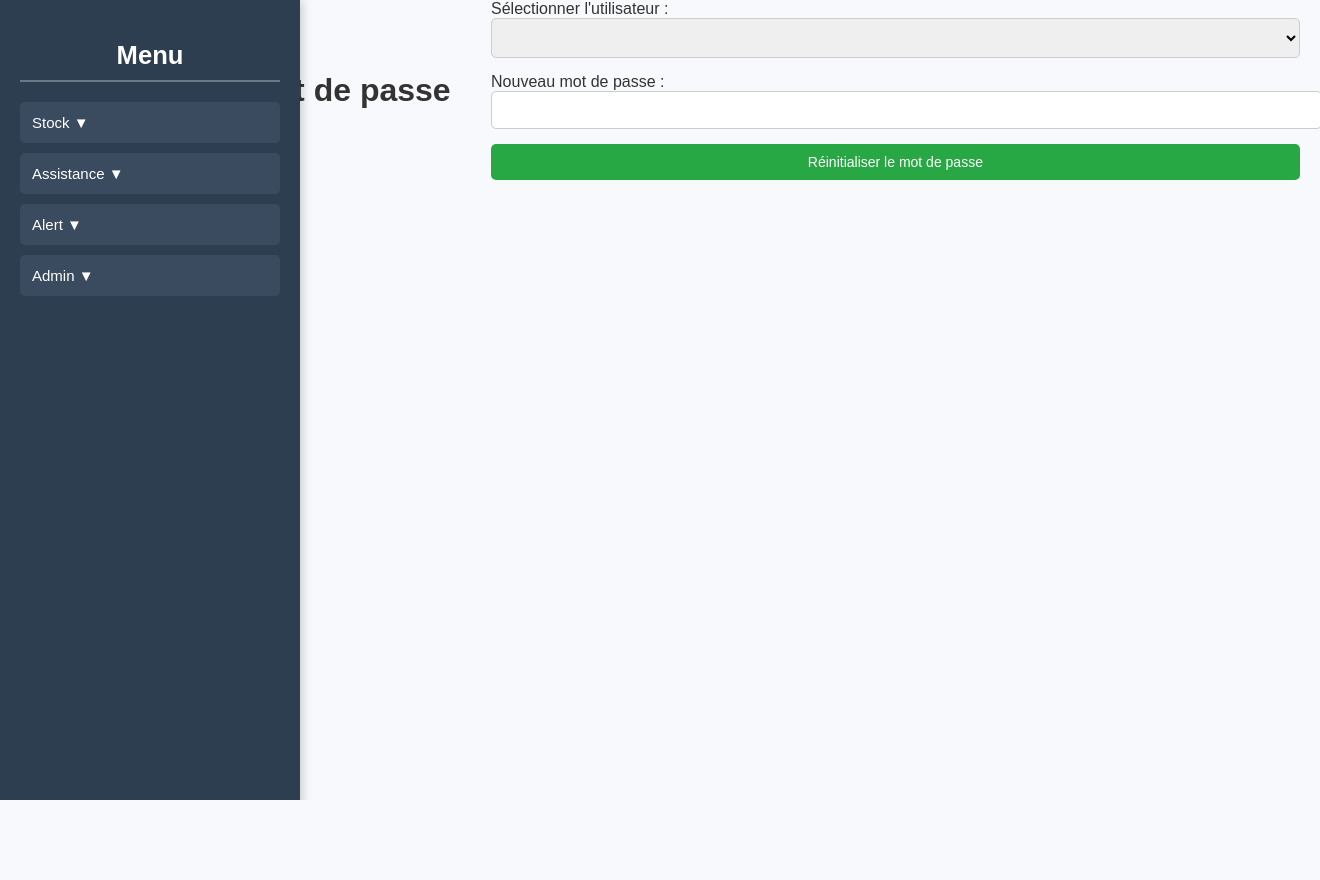
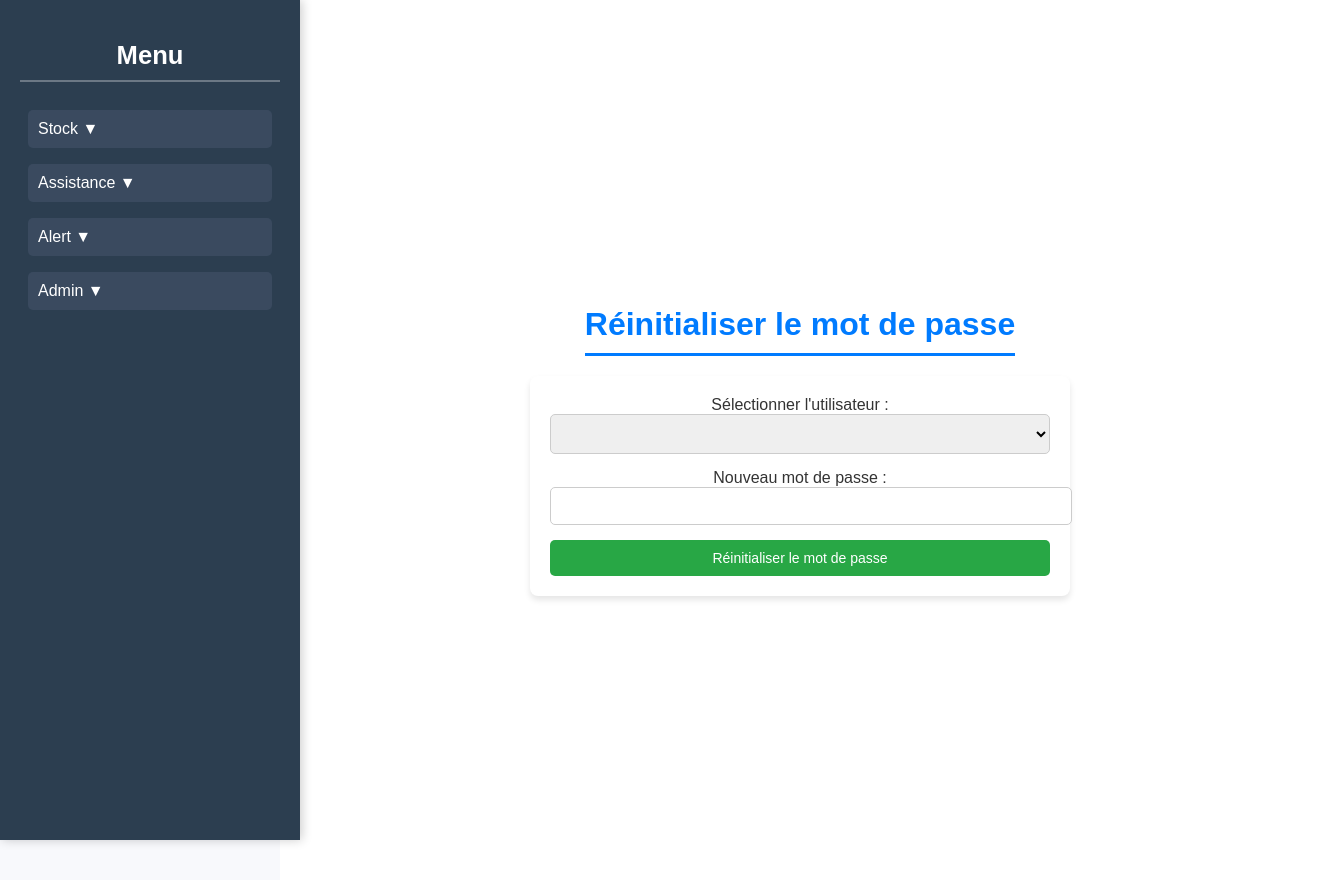
Before and after one commit to Mntgy/pfe, a PHP site: page /reset_password.php in a window 1320 px wide. Before the commit the page ends 800 px from the top, so only its background shows below. Run offline with PHP 8.4, Linux system fonts and the light colour scheme; the visitor is signed in with stand-in values (Sample User, id 1); data that the repository does not hold is empty.

Commit message:
Update reset_password.php

```diff
--- a/reset_password.php
+++ b/reset_password.php
@@ -40,26 +40,221 @@ $users = $stmt->fetchAll(PDO::FETCH_ASSOC);
 ?>
 
 <!DOCTYPE html>
-<html lang="en">
+<html lang="fr">
 <head>
     <meta charset="UTF-8">
     <meta name="viewport" content="width=device-width, initial-scale=1.0">
     <title>Réinitialiser le mot de passe</title>
-    <link rel="stylesheet" href="styles.css">
+    <style>
+        /* 🌟 Global Styles */
+        body {
+            font-family: 'Arial', sans-serif;
+            margin: 0;
+            padding: 0;
+            background-color: #f8f9fc;
+            color: #333;
+            display: flex;
+        }
+
+        /* 🌟 Sidebar Styles (FIXED) */
+        .sidebar {
+            width: 260px;
+            height: 100vh;
+            background: #2c3e50;
+            color: white;
+            padding: 20px;
+            position: fixed;
+            left: 0;
+            top: 0;
+            box-shadow: 2px 0 10px rgba(0, 0, 0, 0.2);
+            overflow-y: auto;
+            z-index: 1000;
+        }
+
+        .sidebar h2 {
+            text-align: center;
+            font-size: 1.6rem;
+            margin-bottom: 20px;
+            border-bottom: 2px solid rgba(255, 255, 255, 0.3);
+            padding-bottom: 10px;
+        }
+
+        /* 🌟 Sidebar Menu Fix */
+        .sidebar ul {
+            list-style: none;
+            padding: 0;
+            margin: 0;
+        }
+
+        .sidebar ul li {
+            padding: 8px;
+            position: relative;
+        }
+
+        .sidebar ul li a {
+            display: block;
+            color: white;
+            text-decoration: none;
+            padding: 10px;
+            background: #3a4a5f;
+            border-radius: 5px;
+            transition: background 0.3s;
+        }
+
+        .sidebar ul li a:hover {
+            background: #556377;
+        }
+
+        /* Dropdown Fix */
+        .sidebar ul li ul {
+            list-style: none;
+            padding-left: 15px;
+            display: none;
+        }
+
+        .sidebar ul li:hover ul {
+            display: block;
+        }
+
+        /* 🌟 Main Content */
+        .main-content {
+            margin-left: 280px;
+            padding: 40px;
+            flex-grow: 1;
+            background-color: white;
+            min-height: 100vh;
+            display: flex;
+            flex-direction: column;
+            align-items: center;
+            justify-content: center;
+            width: 100%;
+        }
+
+        h1 {
+            font-size: 2rem;
+            color: #007bff;
+            margin-bottom: 20px;
+            border-bottom: 3px solid #007bff;
+            padding-bottom: 10px;
+            text-align: center;
+        }
+
+        /* 🌟 Form Styling */
+        .form-container {
+            width: 100%;
+            max-width: 500px;
+            padding: 20px;
+            background: white;
+            box-shadow: 0px 4px 6px rgba(0, 0, 0, 0.1);
+            border-radius: 8px;
+            text-align: center;
+        }
+
+        form input, form select {
+            width: 100%;
+            padding: 10px;
+            margin-bottom: 15px;
+            border: 1px solid #ccc;
+            border-radius: 5px;
+            font-size: 14px;
+        }
+
+        form button {
+            width: 100%;
+            background: #28a745;
+            color: white;
+            padding: 10px;
+            border: none;
+            border-radius: 5px;
+            font-size: 14px;
+            cursor: pointer;
+        }
+
+        form button:hover {
+            background: #218838;
+        }
+
+        /* 🌟 Message Styles */
+        .message {
+            padding: 10px;
+            border-radius: 5px;
+            text-align: center;
+            font-size: 14px;
+            width: 100%;
+            max-width: 500px;
+        }
+
+        .success {
+            background: #d4edda;
+            color: #155724;
+            border: 1px solid #c3e6cb;
+        }
+
+        .error {
+            background: #f8d7da;
+            color: #721c24;
+            border: 1px solid #f5c6cb;
+        }
+
+        /* 🌟 Responsive Design */
+        @media (max-width: 768px) {
+            .sidebar {
+                width: 220px;
+            }
+            .main-content {
+                margin-left: 240px;
+                padding: 20px;
+            }
+        }
+
+        @media (max-width: 480px) {
+            .sidebar {
+                width: 200px;
+                padding: 10px;
+            }
+            .main-content {
+                margin-left: 220px;
+                padding: 15px;
+            }
+        }
+    </style>
 </head>
 <body>
-<?php include 'sidebar.php'; ?> <!-- Include sidebar -->
+    <div class="sidebar">
+        <h2>Menu</h2>
+        <ul>
+            <li><a href="#">Stock ▼</a>
+                <ul>
+                    <li><a href="#">PC</a></li>
+                    <li><a href="#">Périphériques</a></li>
+                    <li><a href="#">Imprimantes</a></li>
+                    <li><a href="#">Téléphones</a></li>
+                </ul>
+            </li>
+            <li><a href="#">Assistance ▼</a>
+                <ul>
+                    <li><a href="#">Tickets</a></li>
+                </ul>
+            </li>
+            <li><a href="#">Alert ▼</a>
+                <ul>
+                    <li><a href="#">View Alerts</a></li>
+                </ul>
+            </li>
+            <li><a href="#">Admin ▼</a>
+                <ul>
+                    <li><a href="#">Gérer les utilisateurs</a></li>
+                    <li><a href="#">Réinitialiser mot de passe utilisateurs</a></li>
+                    <li><a href="#">Edit Password</a></li>
+                    <li><a href="#">Déconnexion</a></li>
+                </ul>
+            </li>
+        </ul>
+    </div>
+
+    <div class="main-content">
         <h1>Réinitialiser le mot de passe</h1>
-
-    <!-- Afficher les messages de succès ou d'erreur -->
-    <?php if (!empty($error)): ?>
-        <p class="error"><?php echo $error; ?></p>
-    <?php endif; ?>
-    <?php if (!empty($success)): ?>
-        <p class="success"><?php echo $success; ?></p>
-    <?php endif; ?>
-
-    <!-- Formulaire pour réinitialiser le mot de passe -->
+        <div class="form-container">
             <form method="POST">
                 <label for="user_id">Sélectionner l'utilisateur :</label>
                 <select name="user_id" required>
@@ -73,5 +268,7 @@ $users = $stmt->fetchAll(PDO::FETCH_ASSOC);
 
                 <button type="submit" name="reset_password">Réinitialiser le mot de passe</button>
             </form>
+        </div>
+    </div>
 </body>
 </html>
```
Lines whose indentation alone changed are shown as unchanged.
